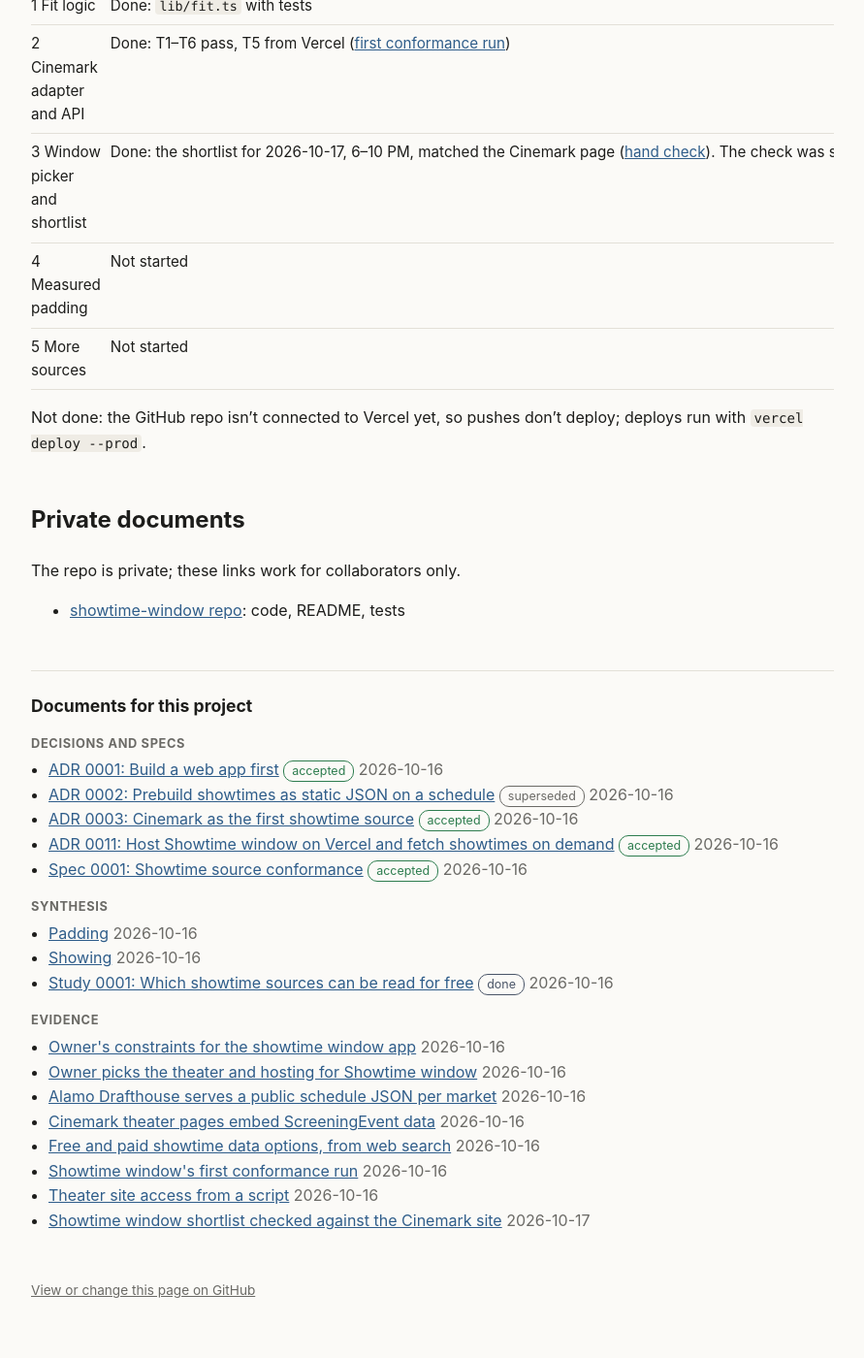
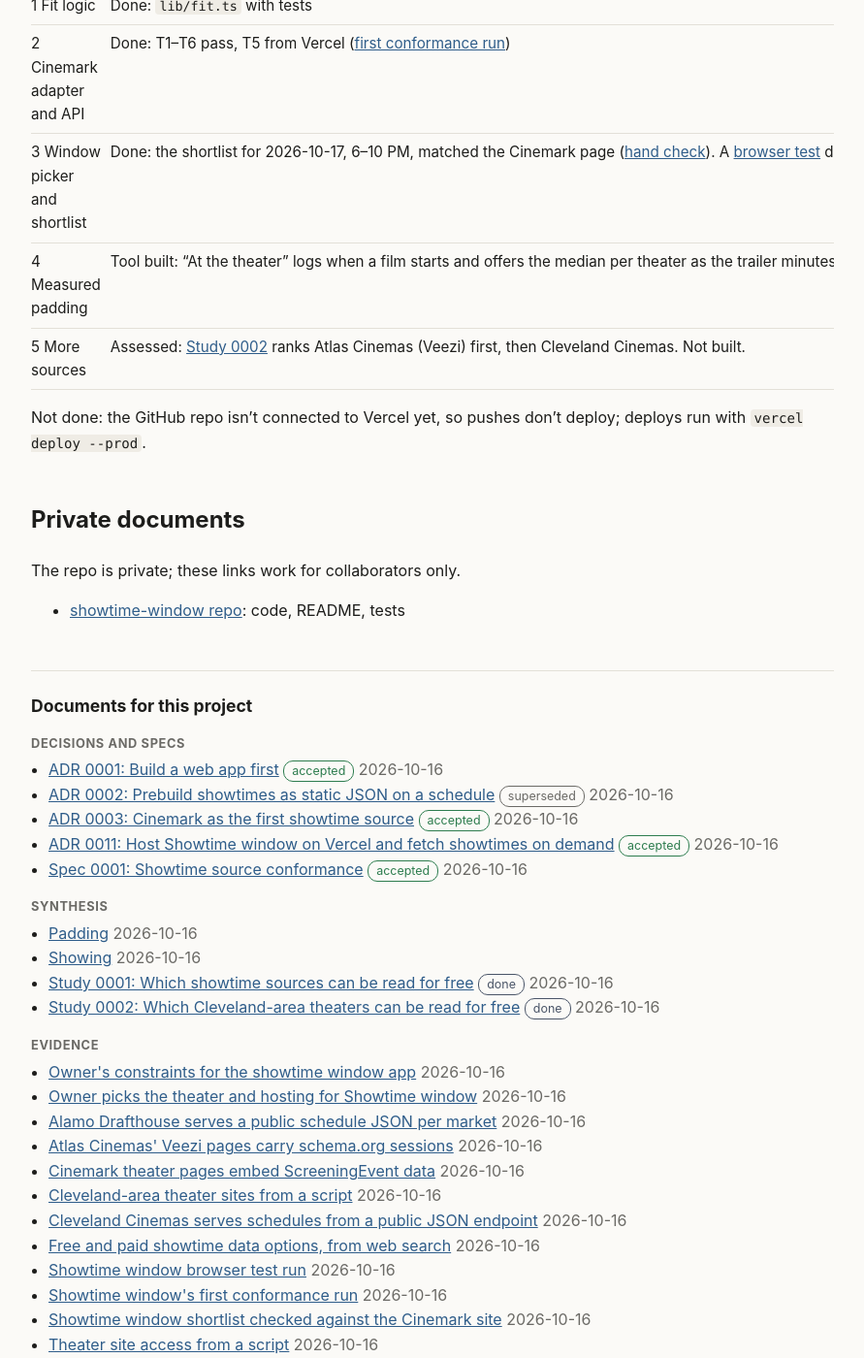
Before and after one commit to mknepprath/design-record, a Jekyll site: the page built from projects/showtime-window.md, in a window 1280 px wide and 1400 px high, scrolled down 1586 px. Shown: the whole window at 97% size, without its empty margins (194-1085 px from the left). Built offline with Jekyll 4.4.1, drawn with Linux system fonts in a browser that asks for light colours.

Commit message:
study 0002: Cleveland-area showtime sources, browser test evidence

````diff
--- a/_data/record.json
+++ b/_data/record.json
@@ -253,6 +253,21 @@
     ]
   },
   {
+    "path": "evidence/observations/2026-10-16-atlas-cinemas-veezi-sessions-data.md",
+    "kind": "observation",
+    "layer": "evidence",
+    "title": "Atlas Cinemas' Veezi pages carry schema.org sessions",
+    "date": "2026-10-16",
+    "source": "curl of https://www.atlascinemas.net/ and its five Veezi sessions pages from a home connection, about 11:00 PM Eastern on 2026-10-16",
+    "projects": [
+      "showtime-window"
+    ],
+    "backlinks": [
+      "evidence/observations/2026-10-16-cleveland-area-theater-access.md",
+      "studies/0002-which-cleveland-area-theaters-can-be-read-for-free.md"
+    ]
+  },
+  {
     "path": "evidence/observations/2026-10-16-cinemark-screeningevent-data.md",
     "kind": "observation",
     "layer": "evidence",
@@ -286,6 +301,35 @@
       "decisions/0008-move-memory-map-out-of-obsidian.md",
       "decisions/0009-back-duck-pond-cards-with-obsidian-notes.md",
       "decisions/0010-give-each-content-type-its-own-object.md"
+    ]
+  },
+  {
+    "path": "evidence/observations/2026-10-16-cleveland-area-theater-access.md",
+    "kind": "observation",
+    "layer": "evidence",
+    "title": "Cleveland-area theater sites from a script",
+    "date": "2026-10-16",
+    "source": "curl from a home connection and web searches, about 10:50–11:15 PM Eastern on 2026-10-16",
+    "projects": [
+      "showtime-window"
+    ],
+    "backlinks": [
+      "studies/0002-which-cleveland-area-theaters-can-be-read-for-free.md"
+    ]
+  },
+  {
+    "path": "evidence/observations/2026-10-16-cleveland-cinemas-schedule-api.md",
+    "kind": "observation",
+    "layer": "evidence",
+    "title": "Cleveland Cinemas serves schedules from a public JSON endpoint",
+    "date": "2026-10-16",
+    "source": "Network requests recorded in headless Chromium on https://www.clevelandcinemas.com/our-locations/x04q9-cedar-lee-theatre/, then the same endpoints called with curl, about 11:05 PM Eastern on 2026-10-16",
+    "projects": [
+      "showtime-window"
+    ],
+    "backlinks": [
+      "evidence/observations/2026-10-16-cleveland-area-theater-access.md",
+      "studies/0002-which-cleveland-area-theaters-can-be-read-for-free.md"
     ]
   },
   {
@@ -402,6 +446,20 @@
     ]
   },
   {
+    "path": "evidence/observations/2026-10-16-showtime-window-browser-test-run.md",
+    "kind": "observation",
+    "layer": "evidence",
+    "title": "Showtime window browser test run",
+    "date": "2026-10-16",
+    "source": "npm run e2e in showtime-window at commit a3d4392, against http://localhost:3123 and https://showtime-window.vercel.app, about 11:00 PM Eastern on 2026-10-16",
+    "projects": [
+      "showtime-window"
+    ],
+    "backlinks": [
+      "projects/showtime-window.md"
+    ]
+  },
+  {
     "path": "evidence/observations/2026-10-16-showtime-window-first-conformance-run.md",
     "kind": "observation",
     "layer": "evidence",
@@ -418,6 +476,20 @@
     ]
   },
   {
+    "path": "evidence/observations/2026-10-16-showtime-window-shortlist-hand-check.md",
+    "kind": "observation",
+    "layer": "evidence",
+    "title": "Showtime window shortlist checked against the Cinemark site",
+    "date": "2026-10-16",
+    "source": "Rendered Cinemark Valley View page for 2026-10-17 (headless Chrome, visible text) compared with https://showtime-window.vercel.app/api/showtimes and lib/fit.ts, about 10:40 PM Eastern on 2026-10-16",
+    "projects": [
+      "showtime-window"
+    ],
+    "backlinks": [
+      "projects/showtime-window.md"
+    ]
+  },
+  {
     "path": "evidence/observations/2026-10-16-theater-site-access-from-a-script.md",
     "kind": "observation",
     "layer": "evidence",
@@ -429,6 +501,7 @@
     ],
     "backlinks": [
       "decisions/0003-cinemark-as-the-first-showtime-source.md",
+      "evidence/observations/2026-10-16-cleveland-area-theater-access.md",
       "specs/0001-showtime-source-conformance.md",
       "studies/0001-which-showtime-sources-can-be-read-for-free.md"
     ]
@@ -459,20 +532,6 @@
     ],
     "backlinks": [
       "projects/who-goes-there.md"
-    ]
-  },
-  {
-    "path": "evidence/observations/2026-10-17-showtime-window-shortlist-hand-check.md",
-    "kind": "observation",
-    "layer": "evidence",
-    "title": "Showtime window shortlist checked against the Cinemark site",
-    "date": "2026-10-17",
-    "source": "Rendered Cinemark Valley View page for 2026-10-17 (headless Chrome, visible text) compared with https://showtime-window.vercel.app/api/showtimes and lib/fit.ts, about 10:40 PM Eastern on 2026-10-16",
-    "projects": [
-      "showtime-window"
-    ],
-    "backlinks": [
-      "projects/showtime-window.md"
     ]
   },
   {
@@ -733,15 +792,20 @@
       "evidence/feedback/2026-10-16-owner-constraints-for-showtime-window.md",
       "evidence/feedback/2026-10-16-owner-picks-theater-and-hosting.md",
       "evidence/observations/2026-10-16-alamo-drafthouse-schedule-json.md",
+      "evidence/observations/2026-10-16-atlas-cinemas-veezi-sessions-data.md",
       "evidence/observations/2026-10-16-cinemark-screeningevent-data.md",
+      "evidence/observations/2026-10-16-cleveland-area-theater-access.md",
+      "evidence/observations/2026-10-16-cleveland-cinemas-schedule-api.md",
       "evidence/observations/2026-10-16-free-showtime-data-options.md",
+      "evidence/observations/2026-10-16-showtime-window-browser-test-run.md",
       "evidence/observations/2026-10-16-showtime-window-first-conformance-run.md",
+      "evidence/observations/2026-10-16-showtime-window-shortlist-hand-check.md",
       "evidence/observations/2026-10-16-theater-site-access-from-a-script.md",
-      "evidence/observations/2026-10-17-showtime-window-shortlist-hand-check.md",
       "glossary/padding.md",
       "glossary/showing.md",
       "specs/0001-showtime-source-conformance.md",
-      "studies/0001-which-showtime-sources-can-be-read-for-free.md"
+      "studies/0001-which-showtime-sources-can-be-read-for-free.md",
+      "studies/0002-which-cleveland-area-theaters-can-be-read-for-free.md"
     ]
   },
   {
@@ -843,7 +907,8 @@
     "backlinks": [
       "decisions/0003-cinemark-as-the-first-showtime-source.md",
       "projects/showtime-window.md",
-      "studies/0001-which-showtime-sources-can-be-read-for-free.md"
+      "studies/0001-which-showtime-sources-can-be-read-for-free.md",
+      "studies/0002-which-cleveland-area-theaters-can-be-read-for-free.md"
     ]
   },
   {
@@ -876,7 +941,24 @@
     ],
     "backlinks": [
       "decisions/0003-cinemark-as-the-first-showtime-source.md",
-      "specs/0001-showtime-source-conformance.md"
+      "specs/0001-showtime-source-conformance.md",
+      "studies/0002-which-cleveland-area-theaters-can-be-read-for-free.md"
+    ]
+  },
+  {
+    "path": "studies/0002-which-cleveland-area-theaters-can-be-read-for-free.md",
+    "kind": "study",
+    "layer": "synthesis",
+    "ref": "Study 0002",
+    "title": "Which Cleveland-area theaters can be read for free",
+    "status": "done",
+    "owner": "Michael Knepprath",
+    "date": "2026-10-16",
+    "projects": [
+      "showtime-window"
+    ],
+    "backlinks": [
+      "projects/showtime-window.md"
     ]
   }
 ]
--- /dev/null
+++ b/evidence/observations/2026-10-16-atlas-cinemas-veezi-sessions-data.md
@@ -0,0 +1,38 @@
+---
+kind: observation
+title: Atlas Cinemas' Veezi pages carry schema.org sessions
+date: 2026-10-16
+source: curl of https://www.atlascinemas.net/ and its five Veezi sessions pages from a home connection, about 11:00 PM Eastern on 2026-10-16
+projects: [showtime-window]
+---
+
+# Atlas Cinemas' Veezi pages carry schema.org sessions
+
+One fetch of each page with a desktop Chrome user agent. Nothing was blocked.
+
+The Atlas Cinemas home page links each theater's showtimes to Veezi, a ticketing platform: `https://ticketing.useast.veezi.com/sessions/?siteToken={token}`.
+
+Each sessions page has two `application/ld+json` blocks:
+
+- A `MovieTheater` with name and address.
+- A list of `VisualArtsEvent` nodes, one per session, covering every listed day. Each has `name` (film title), `startDate` with a UTC offset (`2026-10-17T13:00:00-04:00`), `duration` (`PT1H52M`) and `url` (a `/purchase/{id}` ticket link). Example node, reformatted:
+
+```json
+{ "@type": "VisualArtsEvent", "startDate": "2026-10-17T13:00:00-04:00", "duration": "PT1H52M",
+  "name": "Your Mother Your Mother Your Mother",
+  "url": "https://ticketing.useast.veezi.com/purchase/317657?siteToken=3t9ejpjygsgfjz7s7kyfm5ja6m" }
+```
+
+No format field was seen in the data. The visible page marks some sessions with a screen note ("Upstairs").
+
+| Theater (Veezi `MovieTheater.name`) | siteToken | Sessions | Days listed |
+| --- | --- | --- | --- |
+| Atlas Cinemas Shaker Square 6 | 3t9ejpjygsgfjz7s7kyfm5ja6m | 181 | 35 |
+| Atlas Cinemas Barrington 10 | cajpmttby2nakgmxfetenxjy64 | 325 | 34 |
+| Atlas Cinemas Diamond Center 16 | gdh71tz290ac87dc5r7astdjb0 | 351 | 12 |
+| Atlas Cinemas Great Lakes Stadium 16 | tgy9knxrsty7403j245xzmasew | 769 | 53 |
+| Atlas Cinemas Lakeshore 7 | wpqhgfd9mmxf5krjt61b4yega0 | 115 | 12 |
+
+Runtimes for films also at Cinemark Valley View on 2026-10-17 matched Cinemark's to within 4 minutes, e.g. Whalefall 106 vs 106, Resident Evil 90 vs 89, Crawlers 82 vs 86.
+
+A web search listed an Atlas Eastgate 10 in Mayfield Heights; the Atlas home page doesn't link it. Whether it's still open wasn't checked.
--- /dev/null
+++ b/evidence/observations/2026-10-16-cleveland-area-theater-access.md
@@ -0,0 +1,32 @@
+---
+kind: observation
+title: Cleveland-area theater sites from a script
+date: 2026-10-16
+source: curl from a home connection and web searches, about 10:50–11:15 PM Eastern on 2026-10-16
+projects: [showtime-window]
+---
+
+# Cleveland-area theater sites from a script
+
+## Probes
+
+One `curl -L` each with a desktop Chrome user agent, as in the [first access probe](2026-10-16-theater-site-access-from-a-script.md).
+
+| URL | Status | What came back |
+| --- | --- | --- |
+| https://www.atlascinemas.net/ | 200 | Static page linking five Veezi sessions pages ([Atlas observation](2026-10-16-atlas-cinemas-veezi-sessions-data.md)) |
+| https://www.clevelandcinemas.com/showtimes/ | 200 | Gatsby app; showtimes loaded from JSON ([Cleveland Cinemas observation](2026-10-16-cleveland-cinemas-schedule-api.md)) |
+| https://cinematheque.cia.edu/ | 200 | schema.org `ScreeningEvent` nodes for today only, with UTC offset and a purchase URL; `Movie` nodes with `duration` |
+| https://cinematheque.cia.edu/2026-10-18 | 200 | Same `ld+json` (today's showings); the day's films and times only in visible HTML ("The Women (1939)… 2:00 pm") |
+| https://www.regmovies.com/theatres/regal-willoughby-commons | 403 | Cloudflare challenge |
+| https://www.amctheatres.com/movie-theatres/cleveland | 403 | Cloudflare challenge |
+| https://www.atomtickets.com/theaters/atlas-cinemas-at-shaker-square/4556 | 403 | Cloudflare challenge |
+| https://www.fandango.com/atlas-cinemas-at-shaker-square-AAFYB/theater-page | 200 | One `ld+json` block, no showtimes in the HTML (not traced further) |
+| https://www.imdb.com/showtimes/cinema/US/ci0030592/US/44023 | 202 | 1,997 bytes, no schedule |
+| https://www.clevelandart.org/events/film | 404 | Guessed URL; the museum's film listings weren't found |
+
+## From web searches (secondary)
+
+- The Capitol Theatre (Gordon Square) passed from Cleveland Cinemas to Atlanta-based Arthouse Management on July 31, 2026, per [Ideastream, 2026-05-16](https://www.ideastream.org/arts-culture/2026-05-16/changes-coming-to-gordon-squares-capitol-theatre). Its new showtime site wasn't found.
+- Chagrin Cinemas closed in January 2023 ([WKYC](https://wkyc.com/article/entertainment/movies/chagrin-cinemas-closing-after-33-years/95-6ee503e2-ccab-4054-92de-9b3ca7da9b78)).
+- Other Cinemark theaters near Valley View in Cinemark's sitemap: Strongsville at Southpark Mall, Cuyahoga Falls and XD. These read with the existing Cinemark adapter (same URL pattern; not fetched).
--- /dev/null
+++ b/evidence/observations/2026-10-16-cleveland-cinemas-schedule-api.md
@@ -0,0 +1,23 @@
+---
+kind: observation
+title: Cleveland Cinemas serves schedules from a public JSON endpoint
+date: 2026-10-16
+source: Network requests recorded in headless Chromium on https://www.clevelandcinemas.com/our-locations/x04q9-cedar-lee-theatre/, then the same endpoints called with curl, about 11:05 PM Eastern on 2026-10-16
+projects: [showtime-window]
+---
+
+# Cleveland Cinemas serves schedules from a public JSON endpoint
+
+The site is a Gatsby app built on Webedia's theater website platform (images come from `cms-assets.webediamovies.pro`). Showtimes aren't in the HTML. The browser loads them from the site's own API, and the same requests work from `curl` with no cookies or tokens:
+
+| Request | Returns |
+| --- | --- |
+| `/api/gatsby-source-boxofficeapi/schedule?from=2026-10-17T03:00:00&to=2026-10-18T03:00:00&theaters={"id":"X04Q9","timeZone":"America/New_York"}` | Per movie ID, per date, showtimes with `startsAt` (local time, no offset: `2026-10-17T21:40:00`), screen, format tags (`Format.Projection.Digital`) and ticket URLs (`booking.clevelandcinemas.com/launch/ticketing/…`) |
+| `/api/gatsby-source-boxofficeapi/movies?ids=327174` | Title and `runtime` in seconds (`"Digger"`, 7740) |
+| `/page-data/sq/d/2506275789.json` | Theaters, with ID and IANA `timeZone` |
+
+- The range runs from 3:00 AM to 3:00 AM: the browser's own request for "today" used that window.
+- Cedar Lee, 2026-10-17: 10 films, 21 showtimes. A two-week range returned dates 2026-10-17 through 2026-10-30.
+- The theater list has two theaters: Apollo Theatre (X03GQ) and Cedar Lee Theatre (X04Q9). The Capitol isn't in it.
+- The page loads Google reCAPTCHA, but the API calls above didn't require it.
+- The first `schedule` call, copied from a truncated log, returned HTTP 500 with `null`; the full URL returned 200.
--- /dev/null
+++ b/evidence/observations/2026-10-16-showtime-window-browser-test-run.md
@@ -0,0 +1,26 @@
+---
+kind: observation
+title: Showtime window browser test run
+date: 2026-10-16
+source: npm run e2e in showtime-window at commit a3d4392, against http://localhost:3123 and https://showtime-window.vercel.app, about 11:00 PM Eastern on 2026-10-16
+projects: [showtime-window]
+---
+
+# Showtime window browser test run
+
+`scripts/e2e.ts` drives the page in headless Chromium (Playwright, phone-sized viewport, browser clock set to 7:40 PM Eastern on the test day). Its expected shortlist is computed separately, from `/api/showtimes` with `lib/fit.ts`, so the run checks what the page renders.
+
+Window 6:00–10:00 PM on 2026-10-17, travel 15, trailers 20, credits 0. Both runs, local dev server and production, gave the same result: 11 of 11 checks passed.
+
+| Check | Result |
+| --- | --- |
+| Rendered shortlist equals the computed one | 9 shown, 9 expected |
+| Ticket links go to `cinemark.com/TicketSeatMap/` | 9 of 9 |
+| Trailers 0 lists the computed set | 11 |
+| Settings persist across a reload | pass |
+| Logging a start 22 minutes after "7:50 PM You Can See Everything" reports 22 minutes | pass |
+| Median shows after one visit; "Use 22 min" sets trailers to 22 | pass |
+| Visits persist across a reload; removing one clears the median | pass |
+| No page errors | pass |
+
+Screenshots of the new "At the theater" section in light and dark mode showed the time field's clock icon black on dark before `color-scheme` was declared, and light after.
--- a/evidence/observations/2026-10-17-showtime-window-shortlist-hand-check.md
+++ b/evidence/observations/2026-10-16-showtime-window-shortlist-hand-check.md
@@ -1,7 +1,7 @@
 ---
 kind: observation
 title: Showtime window shortlist checked against the Cinemark site
-date: 2026-10-17
+date: 2026-10-16
 source: Rendered Cinemark Valley View page for 2026-10-17 (headless Chrome, visible text) compared with https://showtime-window.vercel.app/api/showtimes and lib/fit.ts, about 10:40 PM Eastern on 2026-10-16
 projects: [showtime-window]
 ---
--- a/projects/showtime-window.md
+++ b/projects/showtime-window.md
@@ -48,9 +48,9 @@ Live at [showtime-window.vercel.app](https://showtime-window.vercel.app) since 2
 | --- | --- |
 | 1 Fit logic | Done: `lib/fit.ts` with tests |
 | 2 Cinemark adapter and API | Done: T1–T6 pass, T5 from Vercel ([first conformance run](../evidence/observations/2026-10-16-showtime-window-first-conformance-run.md)) |
-| 3 Window picker and shortlist | Done: the shortlist for 2026-10-17, 6–10 PM, matched the Cinemark page ([hand check](../evidence/observations/2026-10-17-showtime-window-shortlist-hand-check.md)). The check was scripted, and the page's form wasn't driven. |
-| 4 Measured padding | Not started |
-| 5 More sources | Not started |
+| 3 Window picker and shortlist | Done: the shortlist for 2026-10-17, 6–10 PM, matched the Cinemark page ([hand check](../evidence/observations/2026-10-16-showtime-window-shortlist-hand-check.md)). A [browser test](../evidence/observations/2026-10-16-showtime-window-browser-test-run.md) drives the form and matches the rendered list. |
+| 4 Measured padding | Tool built: "At the theater" logs when a film starts and offers the median per theater as the trailer minutes. No visits logged yet. |
+| 5 More sources | Assessed: [Study 0002](../studies/0002-which-cleveland-area-theaters-can-be-read-for-free.md) ranks Atlas Cinemas (Veezi) first, then Cleveland Cinemas. Not built. |
 
 Not done: the GitHub repo isn't connected to Vercel yet, so pushes don't deploy; deploys run with `vercel deploy --prod`.
 
--- /dev/null
+++ b/studies/0002-which-cleveland-area-theaters-can-be-read-for-free.md
@@ -0,0 +1,65 @@
+---
+kind: study
+number: 0002
+title: Which Cleveland-area theaters can be read for free
+status: done
+owner: Michael Knepprath
+date: 2026-10-16
+projects: [showtime-window]
+evidence:
+  - evidence/observations/2026-10-16-cleveland-area-theater-access.md
+  - evidence/observations/2026-10-16-atlas-cinemas-veezi-sessions-data.md
+  - evidence/observations/2026-10-16-cleveland-cinemas-schedule-api.md
+---
+
+# Study 0002: Which Cleveland-area theaters can be read for free
+
+## Question
+
+Which theaters near Valley View, Ohio, other than Cinemark, can the [Showtime window](../projects/showtime-window.md) read at $0, and how do they score against [Spec 0001](../specs/0001-showtime-source-conformance.md)? This is phase 5 of the project, following [Study 0001](0001-which-showtime-sources-can-be-read-for-free.md), which looked at national chains.
+
+## Method
+
+1. Listed nearby theaters from web searches and from the theater sites' own location lists.
+2. Fetched each operator's site with `curl` and recorded status and blocking ([access probe](../evidence/observations/2026-10-16-cleveland-area-theater-access.md)).
+3. Where the HTML had no showtimes, loaded the page in headless Chromium, recorded its JSON requests, and repeated them with `curl` ([Cleveland Cinemas](../evidence/observations/2026-10-16-cleveland-cinemas-schedule-api.md)).
+4. Inspected the fields of each usable source ([Atlas Cinemas](../evidence/observations/2026-10-16-atlas-cinemas-veezi-sessions-data.md)) and scored it with the Spec 0001 rubric.
+
+Each source was observed once, from a home connection, on the night of 2026-10-16. Nothing was checked from Vercel (Spec 0001 T5). Drive times from Valley View weren't measured.
+
+## Findings
+
+| Source | Theaters | Conforms | Score /45 | Basis |
+| --- | --- | --- | --- | --- |
+| Atlas Cinemas via Veezi | Shaker Square 6, Barrington 10 (Aurora), Diamond Center 16 and Great Lakes Stadium 16 (Mentor), Lakeshore 7 (Euclid) | Yes | 40 | schema.org sessions with UTC offset, runtime and ticket link, 12 to 53 days in one page; no format ([observation](../evidence/observations/2026-10-16-atlas-cinemas-veezi-sessions-data.md)) |
+| Cleveland Cinemas (Webedia platform API) | Cedar Lee (Cleveland Heights), Apollo (Oberlin) | Yes | 35 | Public JSON the site's own app calls: local times plus IANA zone, format tags, ticket links; runtime from a second call ([observation](../evidence/observations/2026-10-16-cleveland-cinemas-schedule-api.md)) |
+| Cleveland Cinematheque (Nightjar site) | Cinematheque | Yes, with HTML for later days | 32 | schema.org `ScreeningEvent` for today only; other days only in visible HTML ([probe](../evidence/observations/2026-10-16-cleveland-area-theater-access.md)) |
+| Other Cinemarks | Strongsville at Southpark Mall, Cuyahoga Falls and XD | Expected yes | – | Same adapter as Valley View; not fetched ([probe](../evidence/observations/2026-10-16-cleveland-area-theater-access.md)) |
+| Regal | Willoughby Commons and others | No (R5) | – | Cloudflare 403 |
+| AMC | Cleveland area | No (R5) | – | Cloudflare 403 |
+| Atom Tickets | Aggregator | No (R5) | – | Cloudflare 403 |
+| Fandango | Aggregator | Inconclusive | – | No showtimes in the HTML; not traced |
+| IMDb showtimes | Aggregator | Inconclusive | – | 202 with no schedule |
+| Capitol Theatre | Gordon Square | Not assessed | – | New operator since 2026-07-31 per a news report (secondary); its showtime site wasn't found |
+| Cleveland Museum of Art | Museum film program | Not assessed | – | Guessed URL returned 404 |
+
+Score breakdown, weights from Spec 0001:
+
+- **Atlas via Veezi:** access 3, bot 3, completeness 2 (no format), coverage 3 (one adapter reads any Veezi theater by its siteToken), terms 2, stability 2.
+- **Cleveland Cinemas:** access 2 (a JavaScript app's API, though callable directly), bot 3, completeness 3, coverage 2 (Webedia runs other theater sites; whether they share this API wasn't checked), terms 1 (undocumented internal API), stability 1 (internal API).
+- **Cinematheque:** access 2, bot 3, completeness 2, coverage 1, terms 2, stability 2.
+
+Stability is unknown for every source and gets a neutral 2, except the internal API.
+
+## Implications
+
+- Atlas via Veezi is the next source to build. One adapter covers five Atlas theaters, and one fetch returns weeks of sessions, so caching can be per theater, not per theater-day.
+- Cleveland Cinemas is the second. Its local times need the theater's zone to make UTC, and the 3:00 AM day boundary means late shows belong to the previous date.
+- The `Showing.sourceId` type and the API route assume Cinemark only. Adding a source changes them; phase 5's "one broken source doesn't break the build" applies once there are two.
+- Which theaters to add is for the owner to choose; how near each is wasn't measured.
+
+## Open
+
+- Run Spec 0001 T5 for Veezi and Cleveland Cinemas from Vercel.
+- Find the Capitol Theatre's new showtime site.
+- Check whether Atlas Eastgate 10 is still open.
````
Also changed, not shown: INDEX.md (+14 -4 lines).
